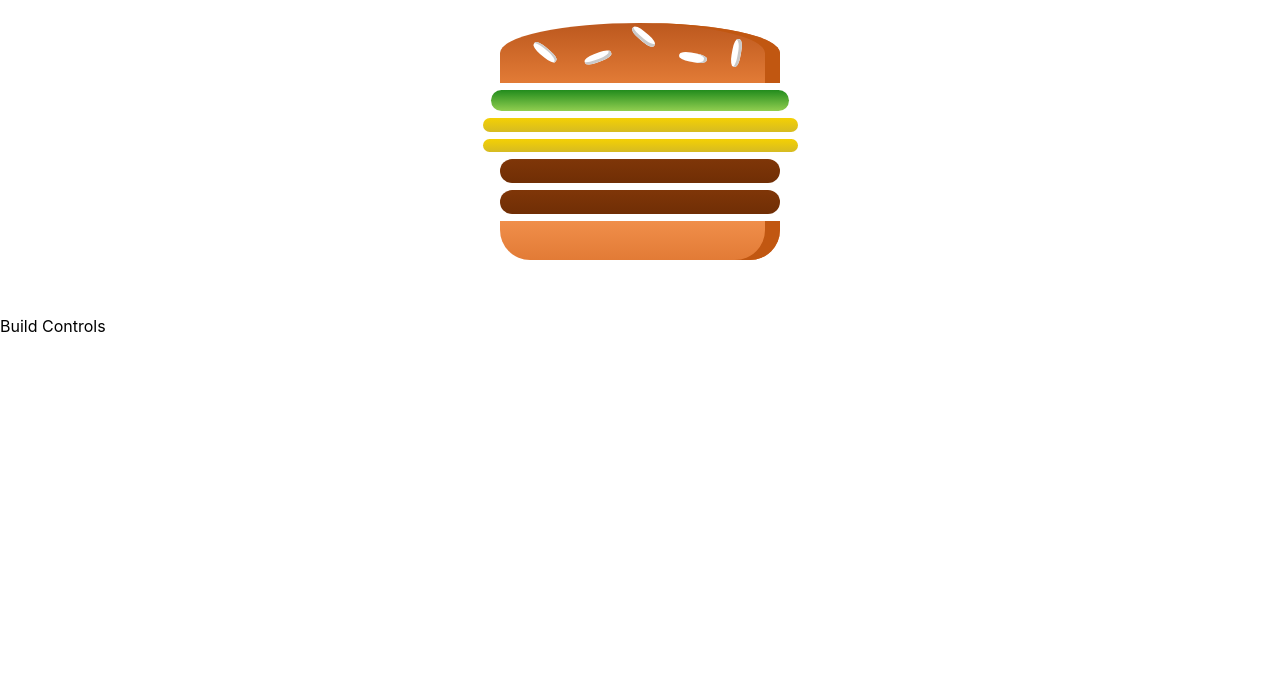
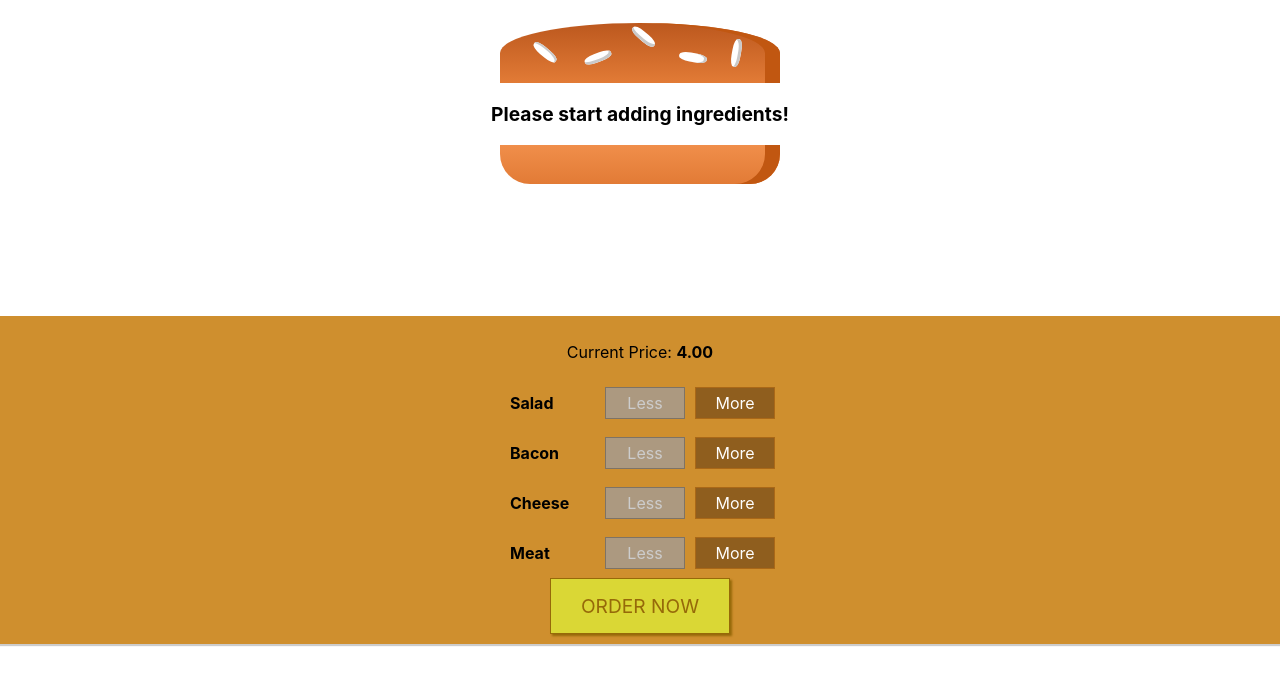
Before and after one commit to ArthurSBMoreira/BurgerBuilder, a React (Create React App) app: page / in a window 1280 px wide. Shown: the top 684 px of the page. Built offline with nearby package versions, Linux system fonts and the light colour scheme.

Commit message:
Buttons and functionalities.

```diff
--- /dev/null
+++ b/src/components/Burger/BuildControls/BuildControl/BuildControl.js
@@ -0,0 +1,23 @@
+import React from "react";
+
+import classes from "./BuildControl.module.css";
+
+const buildControl = (props) => {
+  return (
+    <div className={classes.BuildControl}>
+      <div className={classes.Label}>{props.label}</div>
+      <button
+        className={classes.Less}
+        onClick={props.removed}
+        disabled={props.disabled}
+      >
+        Less
+      </button>
+      <button className={classes.More} onClick={props.added}>
+        More
+      </button>
+    </div>
+  );
+};
+
+export default buildControl;
--- /dev/null
+++ b/src/components/Burger/BuildControls/BuildControl/BuildControl.module.css
@@ -0,0 +1,56 @@
+.BuildControl {
+    display: flex;
+    justify-content: space-between;
+    align-items: center;
+    margin: 5px 0;
+}
+
+.BuildControl button {
+    display: block;
+    font: inherit;
+    padding: 5px;
+    margin: 0 5px;
+    width: 80px;
+    border: 1px solid #AA6817;
+    cursor: pointer;
+    outline: none;
+}
+
+.BuildControl button:disabled {
+    background-color: #AC9980;
+    border: 1px solid #7E7365;
+    color: #ccc;
+    cursor: default;
+}
+
+.BuildControl button:hover:disabled {
+    background-color: #AC9980;
+    color: #ccc;
+    cursor: not-allowed;
+}
+
+.Label {
+    padding: 10px;
+    font-weight: bold;
+    width: 80px;
+}
+
+.BuildControl .Less {
+    background-color: #D39952;
+    color: white;
+}
+
+.BuildControl .More {
+    background-color: #8F5E1E;
+    color: white;
+}
+
+.BuildControl .Less:hover, .BuildControl .Less:active {
+    background-color: #DAA972;
+    color: white;
+}
+
+.BuildControl .More:hover,.BuildControl .More:active {
+    background-color: #99703F;
+    color: white;
+}
--- /dev/null
+++ b/src/components/Burger/BuildControls/BuildControls.js
@@ -0,0 +1,36 @@
+import React from "react";
+
+import classes from "./BuildControls.module.css";
+import BuildControl from "./BuildControl/BuildControl";
+
+const controls = [
+  { label: "Salad", type: "salad" },
+  { label: "Bacon", type: "bacon" },
+  { label: "Cheese", type: "cheese" },
+  { label: "Meat", type: "meat" },
+];
+
+const buildControls = (props) => {
+  return (
+    <div className={classes.BuildControls}>
+      <p>
+        Current Price: <strong>{props.price.toFixed(2)}</strong>
+      </p>
+      {controls.map((ctrl) => {
+        return (
+          <BuildControl
+            key={ctrl.label}
+            label={ctrl.label}
+            added={() => props.ingredientAdded(ctrl.type)}
+            removed={() => props.ingredientRemoved(ctrl.type)}
+            disabled={props.disabled[ctrl.type]}
+          />
+        );
+      })}
+      <button className={classes.OrderButton} disabled={props.purchasable}>
+        ORDER NOW
+      </button>
+    </div>
+  );
+};
+export default buildControls;
--- /dev/null
+++ b/src/components/Burger/BuildControls/BuildControls.module.css
@@ -0,0 +1,52 @@
+.BuildControls {
+  width: 100%;
+  background-color: #cf8f2e;
+  display: flex;
+  flex-flow: column;
+  align-items: center;
+  box-shadow: 0 2px 1px #ccc;
+  margin: auto;
+  padding: 10px 0;
+}
+
+.OrderButton {
+  background-color: #dad735;
+  outline: none;
+  cursor: pointer;
+  border: 1px solid #966909;
+  color: #966909;
+  font-family: inherit;
+  font-size: 1.2em;
+  padding: 15px 30px;
+  box-shadow: 2px 2px 2px #966909;
+}
+
+.OrderButton:hover,
+.OrderButton:active {
+  background-color: #a0db41;
+  border: 1px solid #966909;
+  color: #966909;
+}
+
+.OrderButton:disabled {
+  background-color: #c7c6c6;
+  cursor: not-allowed;
+  border: 1px solid #ccc;
+  color: #888888;
+}
+
+.OrderButton:not(:disabled) {
+  animation: enable 0.3s linear;
+}
+
+@keyframes enable {
+  0% {
+    transform: scale(1);
+  }
+  60% {
+    transform: scale(1.1);
+  }
+  100% {
+    transform: scale(1);
+  }
+}
--- a/src/components/Burger/Burger.js
+++ b/src/components/Burger/Burger.js
@@ -4,11 +4,19 @@
 import BurgerIngredient from "./BurgerIngredient/BurgerIngredient";
 
 const burger = (props) => {
-  const transformedIngredients = Object.keys(props.ingredients).map((igKey) => {
-    return [...Array(props.ingredients[igKey])].map((_, i) => {
-      return <BurgerIngredient key={igKey + i} type={igKey} />;
-    });
-  });
+  let transformedIngredients = Object.keys(props.ingredients)
+    .map((igKey) => {
+      return [...Array(props.ingredients[igKey])].map((_, i) => {
+        return <BurgerIngredient key={igKey + i} type={igKey} />;
+      });
+    })
+    .reduce((arr, el) => {
+      return arr.concat(el);
+    }, []);
+
+  if (transformedIngredients.length === 0) {
+    transformedIngredients = <p>Please start adding ingredients!</p>;
+  }
   return (
     <div className={classes.Burger}>
       <BurgerIngredient type="bread-top" />
--- a/src/components/Burger/BurgerIngredient/BurgerIngredient.js
+++ b/src/components/Burger/BurgerIngredient/BurgerIngredient.js
@@ -32,7 +32,7 @@
         ingredient = <div className={classes.Salad}></div>;
         break;
 
-      case "bracon":
+      case "bacon":
         ingredient = <div className={classes.Bacon}></div>;
         break;
 
--- a/src/containers/BurgerBuilder/BurgerBuilder.js
+++ b/src/containers/BurgerBuilder/BurgerBuilder.js
@@ -2,22 +2,85 @@
 
 import Aux from "../../hoc/Auxiliary";
 import Burger from "../../components/Burger/Burger";
+import BuildControls from "../../components/Burger/BuildControls/BuildControls";
+
+const INGREDIENT_PRICES = {
+  salad: 0.5,
+  cheese: 0.4,
+  meat: 1.3,
+  bacon: 0.7,
+};
 
 export default class BurgerBuilder extends Component {
   state = {
     ingredients: {
-      salad: 1,
-      bacon: 1,
-      cheese: 2,
-      meat: 2,
+      salad: 0,
+      bacon: 0,
+      cheese: 0,
+      meat: 0,
     },
+    totalPrice: 4,
+    purchasable: false,
+  };
+
+  updatePurchaseState(ingredients) {
+    const sum = Object.keys(ingredients)
+      .map((igKey) => {
+        return ingredients[igKey];
+      })
+      .reduce((sum, el) => sum + el, 0);
+
+    this.setState({ purchasable: sum > 0 });
+  }
+
+  addIngredientHandler = (type) => {
+    const oldCount = this.state.ingredients[type];
+    const updatedCount = oldCount + 1;
+    const updatedIngredients = {
+      ...this.state.ingredients,
+    };
+    updatedIngredients[type] = updatedCount;
+    const priceAddition = INGREDIENT_PRICES[type];
+    const oldPrice = this.state.totalPrice;
+    const newPrice = oldPrice + priceAddition;
+    this.setState({ totalPrice: newPrice, ingredients: updatedIngredients });
+    this.updatePurchaseState(updatedIngredients);
+  };
+
+  removeIngredientHandler = (type) => {
+    const oldCount = this.state.ingredients[type];
+    if (oldCount <= 0) {
+      return;
+    }
+    const updatedCount = oldCount - 1;
+    const updatedIngredients = {
+      ...this.state.ingredients,
+    };
+    updatedIngredients[type] = updatedCount;
+    const priceAddition = INGREDIENT_PRICES[type];
+    const oldPrice = this.state.totalPrice;
+    const newPrice = oldPrice - priceAddition;
+    this.setState({ totalPrice: newPrice, ingredients: updatedIngredients });
+    this.updatePurchaseState(updatedIngredients);
   };
 
   render() {
+    const disabledInfo = {
+      ...this.state.ingredients,
+    };
+    for (let key in disabledInfo) {
+      disabledInfo[key] = disabledInfo[key] <= 0;
+    }
     return (
       <Aux>
         <Burger ingredients={this.state.ingredients} />
-        <div>Build Controls</div>
+        <BuildControls
+          ingredientAdded={this.addIngredientHandler}
+          ingredientRemoved={this.removeIngredientHandler}
+          disabled={disabledInfo}
+          purchasable={this.state.purchasable}
+          price={this.state.totalPrice}
+        />
       </Aux>
     );
   }
```
